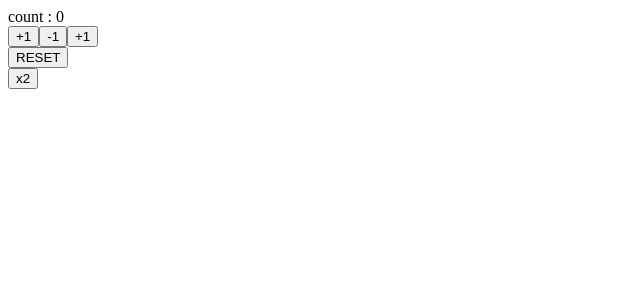
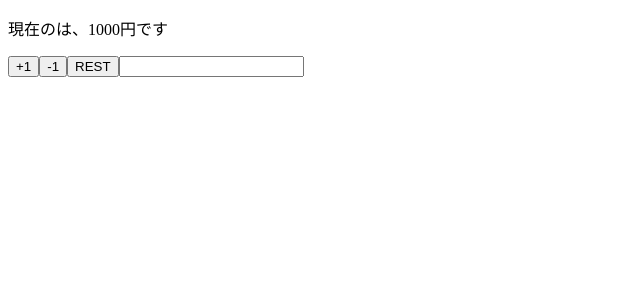
Before and after one commit to nhasumi/react-hooks, a React (Create React App) app in the folder react-hooks-101/: page / in a window 1280 px wide. Shown: the top 300 px of the page, without its empty margins (0-640 px from the left). Built offline with nearby package versions, Linux system fonts and the light colour scheme.

Commit message:
create multiple stat

```diff
--- a/react-hooks-101/src/App.js
+++ b/react-hooks-101/src/App.js
@@ -1,37 +1,38 @@
 import React , {useState} from 'react';
 
 
-const App = () => {
-  const [count, setCount] = useState(0)
+const App = (props) => {
+  /*
+  const initialState = {
+    name:'',
+    price:1000
+  }
+  const [name, setName] = useState(initialState.name)
+  const [price, setPrice] = useState(initialState.price)
 
-  const increment = () => {
-    setCount(count +1 )
+  */
+
+  const [name, setName] = useState(props.name)
+  const [price, setPrice] = useState(props.price)
+
+  const reset = () =>{
+    setPrice(props.price)
+    setName(props.name)
   }
 
-  const decrement = () =>{
-    setCount(count-1)
-  }
-
-  const incremant2 = () => {
-    setCount ((previousCount) => previousCount +1)
-  }
-  const reset = () => setCount(0)
-  const x2 = () => setCount(count*2)
-
-  return (
-    <React.Fragment>
-    <div>count : {count}</div>
-    <button onClick={increment}>+1</button>
-    <button onClick={decrement}>-1</button>
-    <button onClick={incremant2}>+1</button>
+   return (
     <div>
-    <button onClick={reset}>RESET</button>
+       <p>現在の{name}は、{price}円です</p>
+       <button onClick={()=>{setPrice(price+1)}}>+1</button>
+       <button onClick={()=>{setPrice(price-1)}}>-1</button>
+       <button onClick={reset}>REST</button>
+       <input value={name} onChange={(e)=>{setName(e.target.value)}} />
     </div>
-    <div>
-    <button onClick={x2}>x2</button>
-    </div>
-    </React.Fragment>
   );
 }
 
+App.defaultProps ={
+    name:'',
+    price:1000
+}
 export default App;
```
